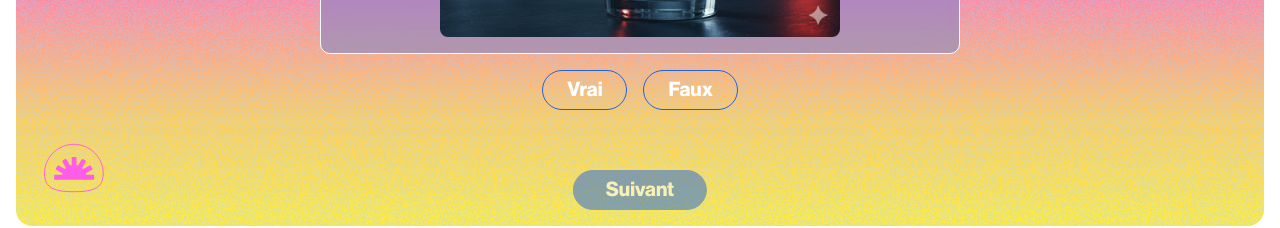
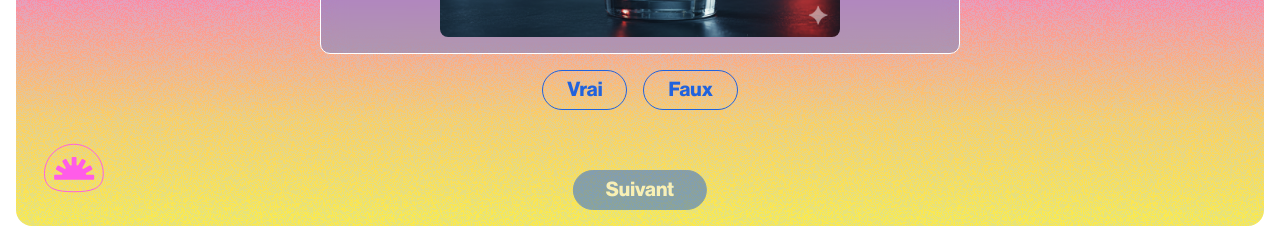
Before and after one commit to adelaidepillois/hackathon, a Next.js app: page /game in a window 1280 px wide. Both pictures are taken after a click on the button "Lancer le niveau". Shown: the part 558-786 px from the top of the page. Built offline with nearby package versions, Linux system fonts and the light colour scheme.

Commit message:
chore: mise à jour des fichiers

```diff
--- a/components/game/QuizStep.tsx
+++ b/components/game/QuizStep.tsx
@@ -205,7 +205,7 @@ export default function QuizStep({ stepTitle, questions, onComplete, levelTitle,
           <div className="flex gap-4 justify-center">
             <button
               onClick={() => handleAnswerSelect(0)}
-              className={`${styles.buttonText} text-white flex-1 px-6 py-1 rounded-full border transition-all duration-500 ${selectedAnswer === 0
+              className={`${styles.buttonText} text-[#2162DD] flex-1 px-6 py-1 rounded-full border transition-all duration-500 ${selectedAnswer === 0
                   ? "bg-[#2162DD] border-[#2162DD] text-[#2162DD]"
                   : "bg-transparent border-[#2162DD] text-[#2162DD] hover:bg-[#2162DD] hover:text-white"
                 }`}
@@ -214,7 +214,7 @@ export default function QuizStep({ stepTitle, questions, onComplete, levelTitle,
             </button>
             <button
               onClick={() => handleAnswerSelect(1)}
-              className={`${styles.buttonText} text-white flex-1 px-6 py-1 rounded-full border transition-all duration-500 ${selectedAnswer === 1
+              className={`${styles.buttonText} text-[#2162DD] flex-1 px-6 py-1 rounded-full border transition-all duration-500 ${selectedAnswer === 1
                   ? "bg-[#2162DD] border-[#2162DD] text-white"
                   : "bg-transparent border-[#2162DD] text-[#2162DD] hover:bg-[#2162DD] hover:text-white"
                 }`}
```
